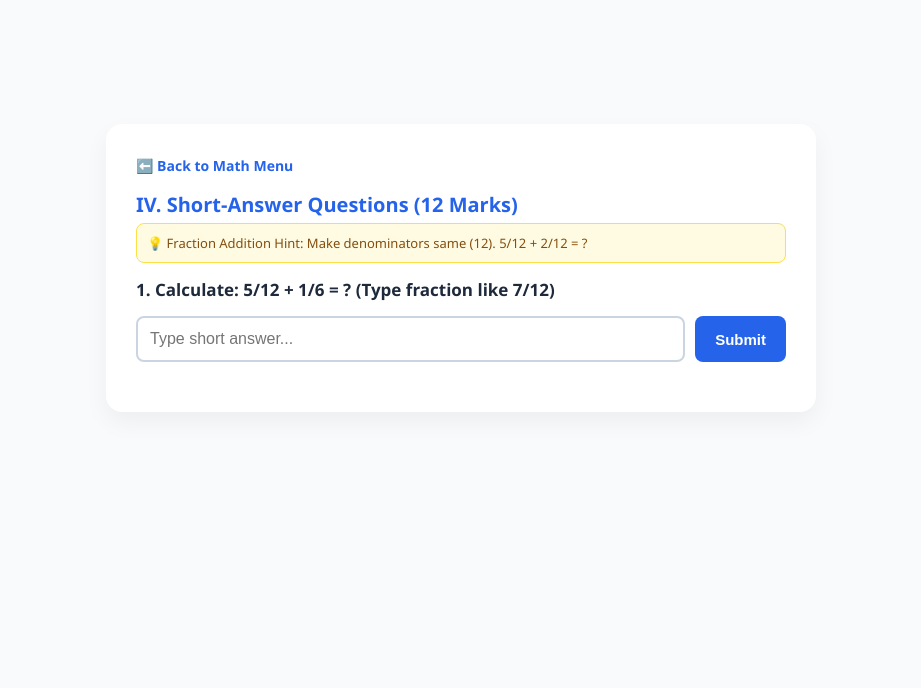
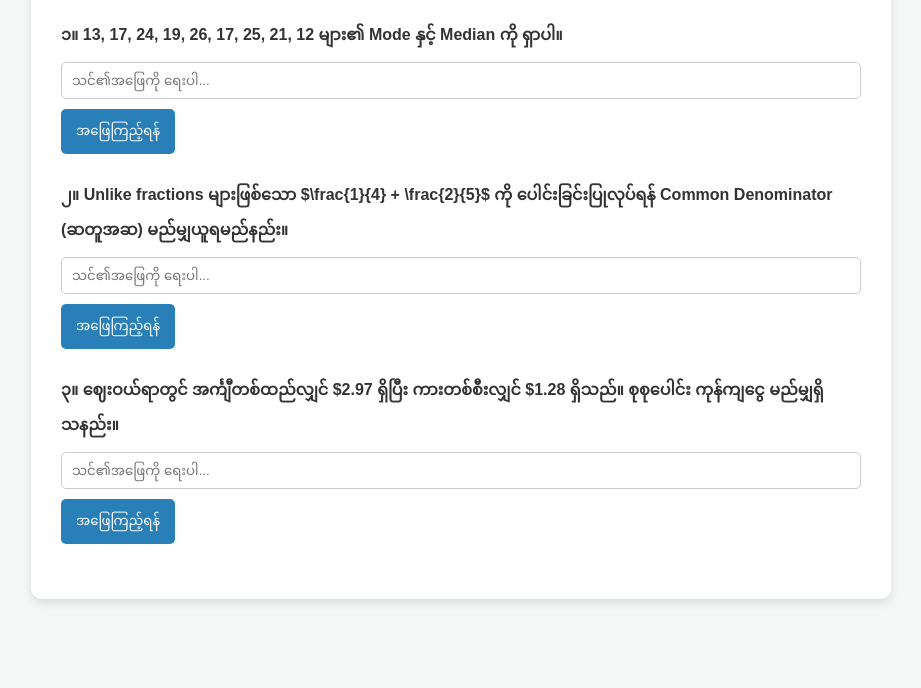
Before and after one commit to thetthetaung/year5-maths-quiz, a plain HTML site: page math-short.html in a window 1280 px wide. Shown: the part 152-840 px from the top of the page, without its empty margins (179-1100 px from the left). After the commit the page ends 800 px from the top, so only its background shows below. Drawn offline with Linux system fonts and the light colour scheme.

Commit message:
Update HTML structure and styling for math quiz

```diff
--- a/math-short.html
+++ b/math-short.html
@@ -1,88 +1,48 @@
 <!DOCTYPE html>
-<html lang="en">
+<html lang="my">
 <head>
     <meta charset="UTF-8">
-    <meta name="viewport" content="width=device-width, initial-scale=1.0">
-    <title>Math Short-Answer - Htet Aung Khant</title>
+    <title>Math - Short Questions</title>
     <style>
-        :root { --primary: #2563eb; --bg: #f8fafc; --card: #fff; --text: #1e293b; --success: #10b981; --error: #ef4444; }
-        body { font-family: 'Segoe UI', Tahoma, sans-serif; background: var(--bg); color: var(--text); margin: 0; padding: 20px; display: flex; justify-content: center; align-items: center; min-height: 100vh; }
-        .container { width: 100%; max-width: 650px; background: var(--card); padding: 30px; border-radius: 16px; box-shadow: 0 10px 25px rgba(0,0,0,0.05); }
-        .back { text-decoration: none; color: var(--primary); font-weight: 600; font-size: 14px; }
-        h2 { color: var(--primary); font-size: 20px; margin: 15px 0 5px 0; }
-        .hint { background: #fffbe3; border: 1px solid #fde047; color: #854d0e; padding: 10px; border-radius: 8px; font-size: 13px; margin-bottom: 15px; font-weight: 500; }
-        .question { font-size: 17px; font-weight: 600; margin-bottom: 15px; }
-        .input-box { display: flex; gap: 10px; margin-bottom: 20px; }
-        .input-box input { flex: 1; padding: 12px; border: 2px solid #cbd5e1; border-radius: 8px; font-size: 16px; outline: none; }
-        .submit-btn { background: var(--primary); color: white; border: none; padding: 12px 20px; border-radius: 8px; font-size: 15px; font-weight: 600; cursor: pointer; }
-        .explanation { background: #f0fdf4; border-left: 4px solid var(--success); padding: 12px; border-radius: 4px; font-size: 14px; margin-bottom: 20px; display: none; }
-        .next-btn { background: var(--primary); color: white; border: none; padding: 12px; border-radius: 8px; font-size: 16px; font-weight: 600; cursor: pointer; width: 100%; display: none; }
+        body { font-family: 'Pyidaungsu', sans-serif; padding: 20px; background: #f4f7f6; color: #333; }
+        .container { max-width: 800px; margin: 0 auto; background: #fff; padding: 30px; border-radius: 10px; box-shadow: 0 4px 10px rgba(0,0,0,0.1); }
+        h1 { color: #2c3e50; text-align: center; }
+        .question { font-weight: bold; margin-bottom: 8px; }
+        input[type="text"] { width: 100%; padding: 10px; margin-bottom: 10px; border: 1px solid #ccc; border-radius: 5px; box-sizing: border-box; }
+        .btn { background: #2980b9; color: white; border: none; padding: 8px 15px; border-radius: 5px; cursor: pointer; }
+        .answer-key { margin-top: 10px; padding: 10px; background: #ebf5fb; color: #2471a3; border-radius: 5px; display: none; }
     </style>
 </head>
 <body>
 <div class="container">
-        <a href="maths.html" class="back">⬅️ Back to Math Menu</a>
-        <h2>IV. Short-Answer Questions (12 Marks)</h2>
-        <div id="quiz-area">
-            <div id="hint" class="hint" style="display:none;"></div>
-            <div id="question" class="question"></div>
-            <div class="input-box">
-                <input type="text" id="user-ans" placeholder="Type short answer...">
-                <button class="submit-btn" onclick="checkAns()">Submit</button>
+    <h1>မေးခွန်းတို ဖြေဆိုရန် (Short Questions)</h1>
+
+    <div style="margin-bottom: 25px;">
+        <div class="question">၁။ 13, 17, 24, 19, 26, 17, 25, 21, 12 များ၏ Mode နှင့် Median ကို ရှာပါ။</div>
+        <input type="text" placeholder="သင်၏အဖြေကို ရေးပါ...">
+        <button class="btn" onclick="showAns(this)">အဖြေကြည့်ရန်</button>
+        <div class="answer-key">အဖြေမှန်: Mode = 17 ၊ Median = 19 (အရင်ဆုံး အငယ်မှအကြီးသို့ စီပါ - 12, 13, 17, 17, 19, 21, 24, 25, 26)</div>
     </div>
-            <div id="explanation" class="explanation"></div>
-            <button id="next-btn" class="next-btn" onclick="nextQ()">Next Question ➡️</button>
+
+    <div style="margin-bottom: 25px;">
+        <div class="question">၂။ Unlike fractions များဖြစ်သော $\frac{1}{4} + \frac{2}{5}$ ကို ပေါင်းခြင်းပြုလုပ်ရန် Common Denominator (ဆတူအဆ) မည်မျှယူရမည်နည်း။</div>
+        <input type="text" placeholder="သင်၏အဖြေကို ရေးပါ...">
+        <button class="btn" onclick="showAns(this)">အဖြေကြည့်ရန်</button>
+        <div class="answer-key">အဖြေမှန်: 20 (4 နှင့် 5 ၏ အငယ်ဆုံးအဆကိန်း (LCM) မှာ 20 ဖြစ်ပါသည်)</div>
     </div>
-        <div id="result-area" style="display:none; text-align:center;">
-            <h3>Quiz Completed! 🎉</h3>
-            <p id="score" style="font-size: 18px; margin-bottom: 20px;"></p>
-            <a href="maths.html"><button class="next-btn" style="display:block;">Back to Math Menu</button></a>
+
+    <div style="margin-bottom: 25px;">
+        <div class="question">၃။ ဈေးဝယ်ရာတွင် အင်္ကျီတစ်ထည်လျှင် $2.97 ရှိပြီး ကားတစ်စီးလျှင် $1.28 ရှိသည်။ စုစုပေါင်း ကုန်ကျငွေ မည်မျှရှိသနည်း။</div>
+        <input type="text" placeholder="သင်၏အဖြေကို ရေးပါ...">
+        <button class="btn" onclick="showAns(this)">အဖြေကြည့်ရန်</button>
+        <div class="answer-key">အဖြေမှန်: $4.25 (2.97 + 1.28 = 4.25)</div>
     </div>
 </div>
 <script>
-        const questions = [
-            { hint: "💡 Fraction Addition Hint: Make denominators same (12). 5/12 + 2/12 = ?", q: "Calculate: 5/12 + 1/6 = ? (Type fraction like 7/12)", answers: ["7/12"], exp: "1/6 = 2/12, so 5/12 + 2/12 = 7/12." },
-            { hint: "💡 Fraction Subtraction Hint: Make denominators same (12). 7/12 - 1/6 = ?", q: "Calculate: 7/12 - 1/6 = ? (Type fraction)", answers: ["5/12"], exp: "1/6 = 2/12, so 7/12 - 2/12 = 5/12." },
-            { hint: "💡 Place Value Hint: Digit 7 is in the thousands position.", q: "What is the value of 7 in the number 47,823?", answers: ["7000", "7,000"], exp: "7 is in the thousands place, so its value is 7,000." },
-            { hint: "💡 Percentage Hint: 75% of a number is 36. Find whole number (36 ÷ 3 × 4).", q: "75% of a number is 36. What is the number?", answers: ["48"], exp: "1% = 36 ÷ 75 = 0.48. 100% = 48." }
-        ];
-        let idx = 0, score = 0;
-        function load() {
-            document.getElementById("explanation").style.display = "none";
-            document.getElementById("next-btn").style.display = "none";
-            document.getElementById("user-ans").value = "";
-            let q = questions[idx];
-            if(q.hint) { document.getElementById("hint").innerText = q.hint; document.getElementById("hint").style.display = "block"; }
-            else { document.getElementById("hint").style.display = "none"; }
-            document.getElementById("question").innerText = (idx + 1) + ". " + q.q;
+    function showAns(btn) {
+        let key = btn.nextElementSibling;
+        key.style.display = key.style.display === 'block' ? 'none' : 'block';
     }
-        function checkAns() {
-            let val = document.getElementById("user-ans").value.trim().toLowerCase();
-            let q = questions[idx];
-            if(!val) return;
-            let correct = q.answers.some(a => a.toLowerCase() === val);
-            let exp = document.getElementById("explanation");
-            if(correct) {
-                score++;
-                exp.innerText = "✅ Correct! " + q.exp;
-                exp.style.background = "#d1fae5"; exp.style.color = "#065f46";
-            } else {
-                exp.innerText = "❌ Incorrect. Acceptable: " + q.answers.join(" or ") + ". " + q.exp;
-                exp.style.background = "#fee2e2"; exp.style.color = "#991b1b";
-            }
-            exp.style.display = "block";
-            document.getElementById("next-btn").style.display = "block";
-        }
-        function nextQ() {
-            idx++;
-            if(idx < questions.length) load();
-            else {
-                document.getElementById("quiz-area").style.display = "none";
-                document.getElementById("result-area").style.display = "block";
-                document.getElementById("score").innerText = `You scored ${score} out of ${questions.length}!`;
-            }
-        }
-        load();
 </script>
 </body>
 </html>
```
Lines whose indentation alone changed are shown as unchanged.
